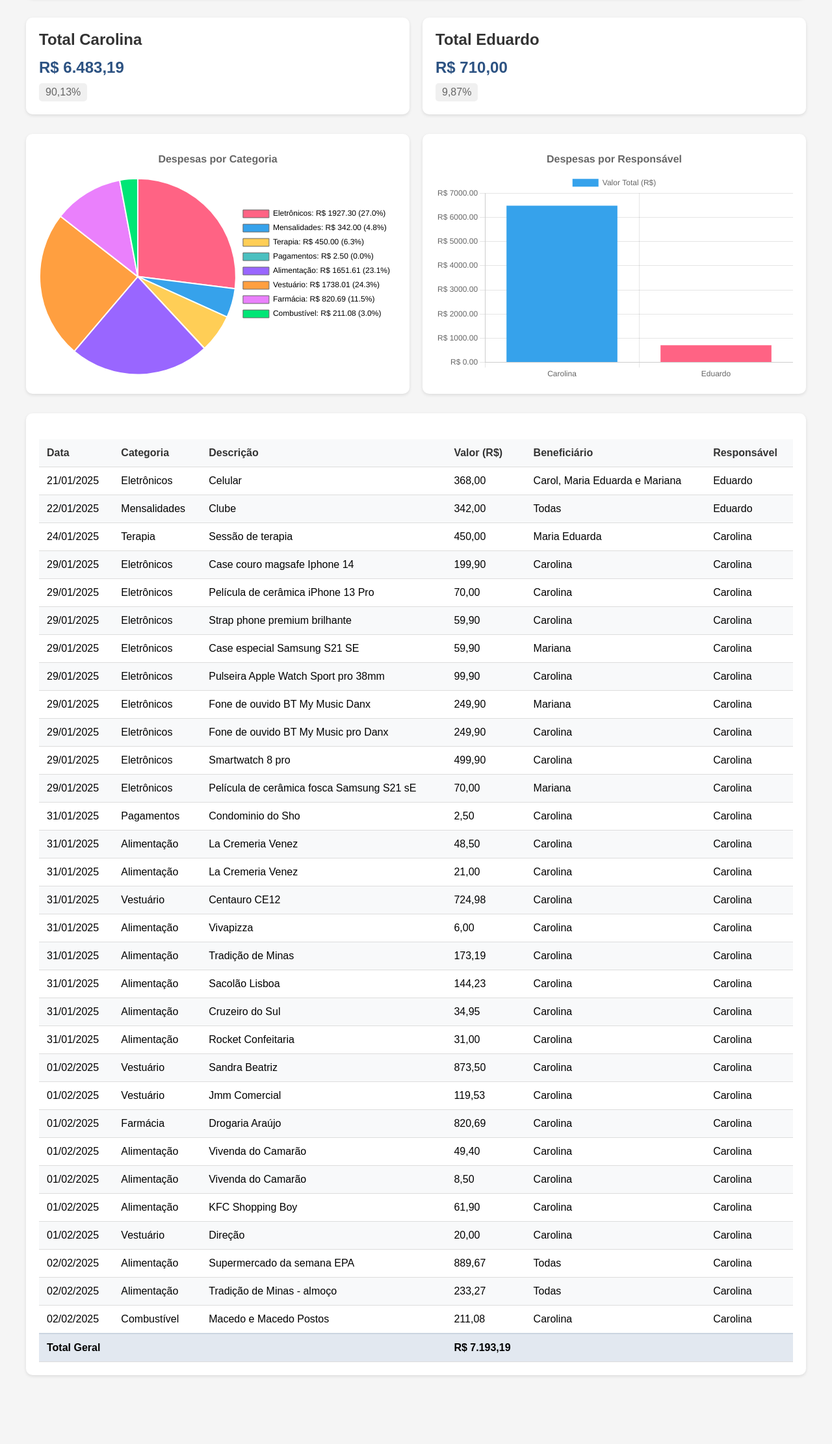
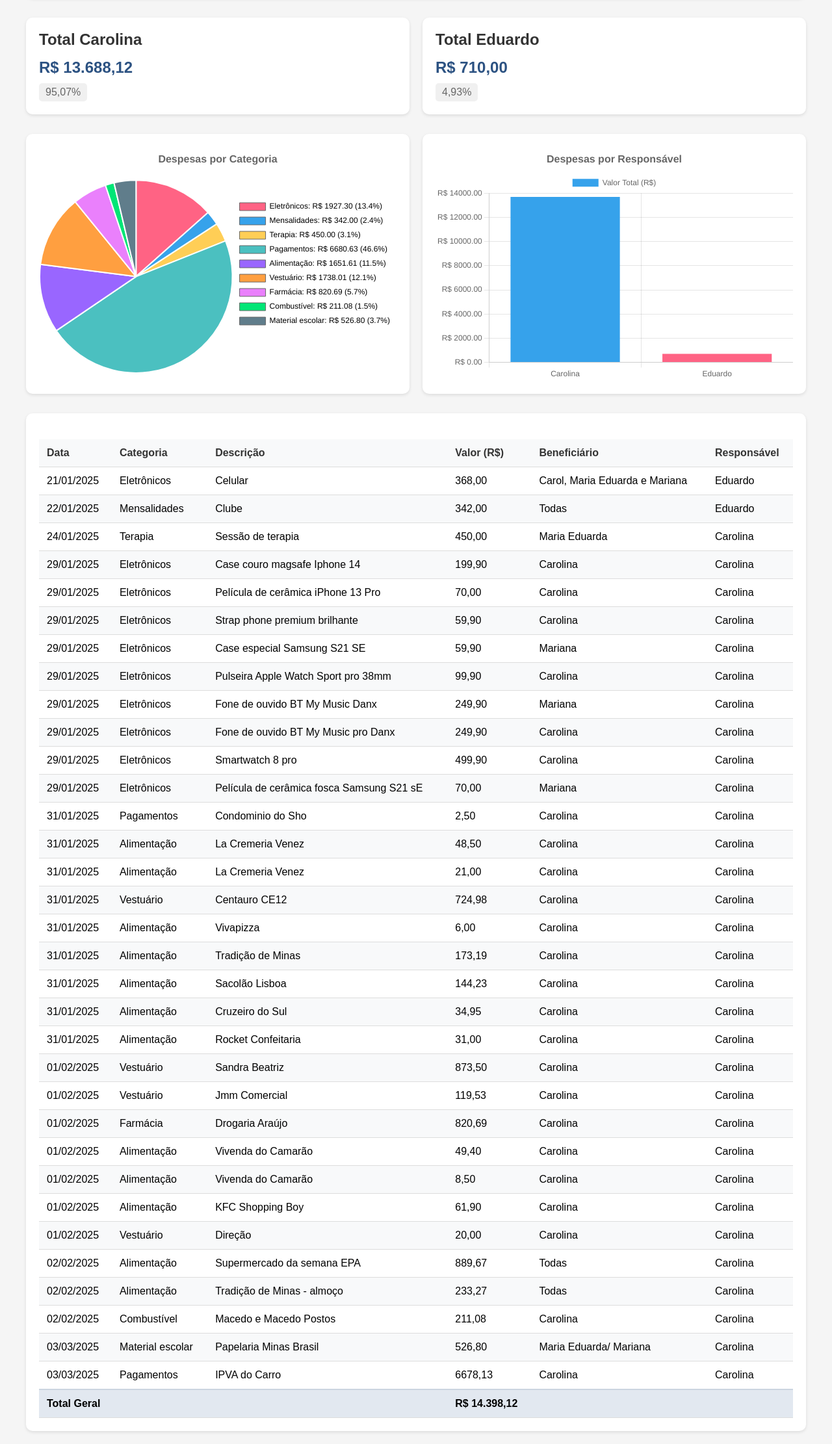
Before and after one commit to brutaro/Despesas-Carolina-e-filhas-2025, a plain HTML site: page index.html in a window 1280 px wide. Shown: the part 100-2322 px from the top of the page at 65% size. Before the commit the page ends 2236 px from the top, so only its background shows below. Drawn offline with nearby package versions, Linux system fonts and the light colour scheme.

Commit message:
Update index.html

```diff
--- a/index.html
+++ b/index.html
@@ -151,13 +151,13 @@
         <div class="summary-cards">
             <div class="card">
                 <h2>Total Carolina</h2>
-                <div class="value">R$ 6.483,19</div>
-                <div class="percentage">90,13%</div>
+                <div class="value">R$ 13.688,12</div>
+                <div class="percentage">95,07%</div>
             </div>
             <div class="card">
                 <h2>Total Eduardo</h2>
                 <div class="value">R$ 710,00</div>
-                <div class="percentage">9,87%</div>
+                <div class="percentage">4,93%</div>
             </div>
         </div>
         <div class="charts-container">
@@ -213,9 +213,11 @@
                     <tr><td>02/02/2025</td><td>Alimentação</td><td>Supermercado da semana EPA</td><td>889,67</td><td>Todas</td><td>Carolina</td></tr>
                     <tr><td>02/02/2025</td><td>Alimentação</td><td>Tradição de Minas - almoço</td><td>233,27</td><td>Todas</td><td>Carolina</td></tr>
                     <tr><td>02/02/2025</td><td>Combustível</td><td>Macedo e Macedo Postos</td><td>211,08</td><td>Carolina</td><td>Carolina</td></tr>
+                    <tr><td>03/03/2025</td><td>Material escolar</td><td>Papelaria Minas Brasil</td><td>526,80</td><td>Maria Eduarda/ Mariana</td><td>Carolina</td></tr>
+                    <tr><td>03/03/2025</td><td>Pagamentos</td><td>IPVA do Carro</td><td>6678,13</td><td>Carolina</td><td>Carolina</td></tr>
                     <tr class="total-row">
                         <td colspan="3">Total Geral</td>
-                        <td>R$ 7.193,19</td>
+                        <td>R$ 14.398,12</td>
                         <td colspan="2"></td>
                     </tr>
                 </tbody>
@@ -225,19 +227,20 @@
     <script>
         // Cálculos atualizados por categoria
         const categoryTotals = {
-            'Eletrônicos': 1927.30, // (368 + 199.90 + 70 + 59.90 + 59.90 + 99.90 + 249.90 + 249.90 + 499.90 + 70)
+            'Eletrônicos': 1927.30,
             'Mensalidades': 342.00,
             'Terapia': 450.00,
-            'Pagamentos': 2.50,
-            'Alimentação': 1651.61, // (48.50 + 21 + 6 + 173.19 + 144.23 + 34.95 + 31 + 49.40 + 8.50 + 61.90 + 889.67 + 233.27)
-            'Vestuário': 1738.01, // (724.98 + 873.50 + 119.53 + 20)
+            'Pagamentos': 6680.63, // (2.50 + 6678.13)
+            'Alimentação': 1651.61,
+            'Vestuário': 1738.01,
             'Farmácia': 820.69,
-            'Combustível': 211.08
+            'Combustível': 211.08,
+            'Material escolar': 526.80
         };
 
         // Totais por responsável atualizados
         const responsibleTotals = {
-            'Carolina': 6483.19,
+            'Carolina': 13688.12,
             'Eduardo': 710.00
         };
 
@@ -257,7 +260,8 @@
                         '#9966FF', // Alimentação
                         '#FF9F40', // Vestuário
                         '#EA80FC', // Farmácia
-                        '#00E676'  // Combustível
+                        '#00E676', // Combustível
+                        '#607D8B'  // Material escolar
                     ]
                 }]
             },
```
